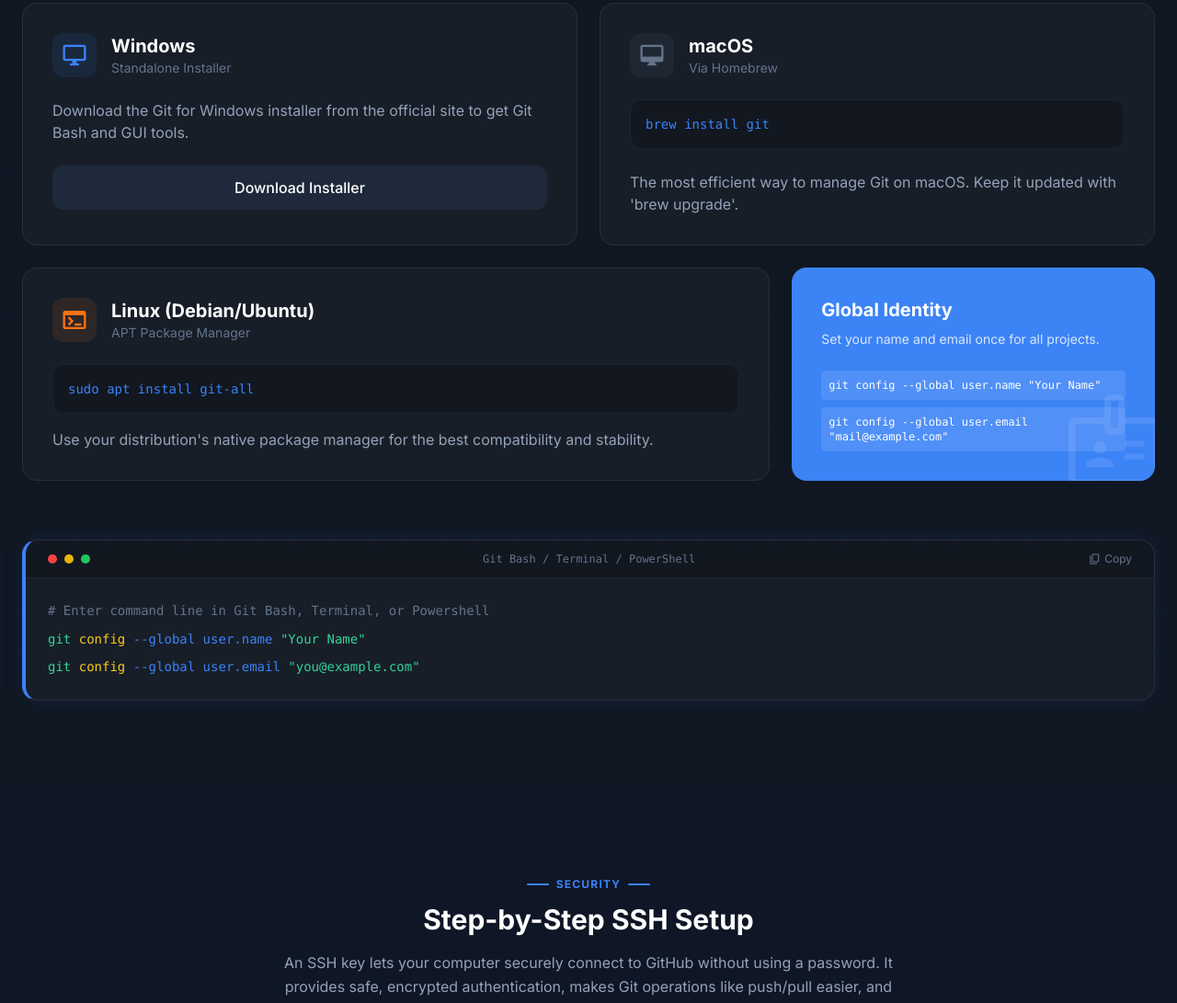
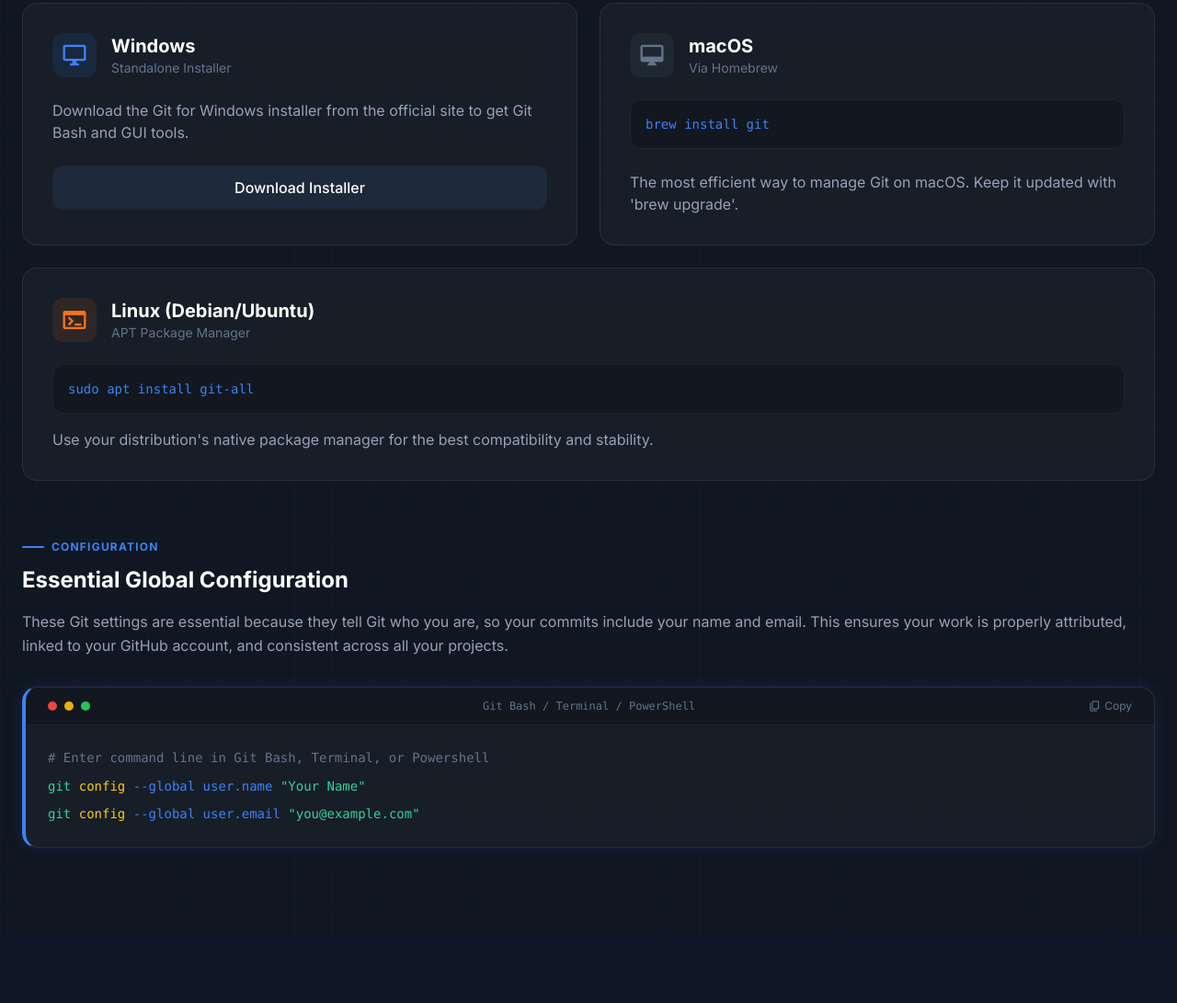
Before and after one commit to Hadeslokiama/Git-Quick, a plain HTML site: page index.html in a window 1280 px wide. Shown: the part 854-1945 px from the top of the page at 92% size. Drawn offline with nearby package versions, Linux system fonts and the light colour scheme.

Commit message:
fix: expand linux card to full width and justify config paragraph

```diff
--- a/index.html
+++ b/index.html
@@ -324,7 +324,7 @@
     </div>
 
     <!-- Linux -->
-    <div class="md:col-span-4 glass-card rounded-2xl p-8 hover:border-primary/50 transition-all duration-300 card-hover-glow">
+    <div class="md:col-span-6 glass-card rounded-2xl p-8 hover:border-primary/50 transition-all duration-300 card-hover-glow">
       <div class="flex items-center gap-4 mb-6">
         <div class="w-12 h-12 rounded-xl bg-orange-500/10 flex items-center justify-center text-orange-500">
           <span class="material-symbols-outlined text-3xl">terminal</span>
@@ -342,23 +342,21 @@
       </p>
     </div>
 
-    <!-- Global Identity Card -->
-    <div class="md:col-span-2 bg-primary rounded-2xl p-8 text-white relative overflow-hidden group">
-      <div class="relative z-10">
-        <h3 class="font-bold text-xl mb-2">Global Identity</h3>
-        <p class="text-white/80 text-sm mb-6">Set your name and email once for all projects.</p>
-        <div class="space-y-2 font-mono text-xs">
-          <div class="bg-white/10 p-2 rounded">git config --global user.name "Your Name"</div>
-          <div class="bg-white/10 p-2 rounded">git config --global user.email "mail@example.com"</div>
-        </div>
-      </div>
-      <span class="material-symbols-outlined absolute -bottom-4 -right-4 text-white/10 text-[120px] group-hover:scale-110 transition-transform">badge</span>
-    </div>
-
-  </div>
-
-  <!-- ── Essential Global Configuration ── -->
+  </div> <!-- END Bento Grid -->
+
+  <!-- Global Config -->
   <div class="mt-16">
+    <div class="flex items-center gap-2 mb-3">
+      <span class="w-6 h-0.5 bg-primary rounded-full"></span>
+      <span class="text-primary text-xs font-bold uppercase tracking-widest">Configuration</span>
+    </div>
+    <h3 class="text-2xl font-bold dark:text-white mb-4">Essential Global Configuration</h3>
+    <p class="text-slate-600 dark:text-slate-400 leading-relaxed mb-8">
+      These Git settings are essential because they tell Git who you are, so your commits
+      include your name and email. This ensures your work is properly attributed, linked
+      to your GitHub account, and consistent across all your projects.
+    </p>
+
     <!-- Config Code Block -->
     <div class="glass-card rounded-2xl overflow-hidden code-glow border-l-4 border-l-primary">
       <!-- Header -->
@@ -553,9 +551,6 @@
   </div>
 </section>
 
-<!-- ============================================================ -->
-<!--  CHEAT SHEET SECTION                                         -->
-<!-- ============================================================ -->
 <section class="py-24 px-6 max-w-7xl mx-auto" id="cheatsheet">
 
   <!-- Section Header + Filter Buttons -->
```
